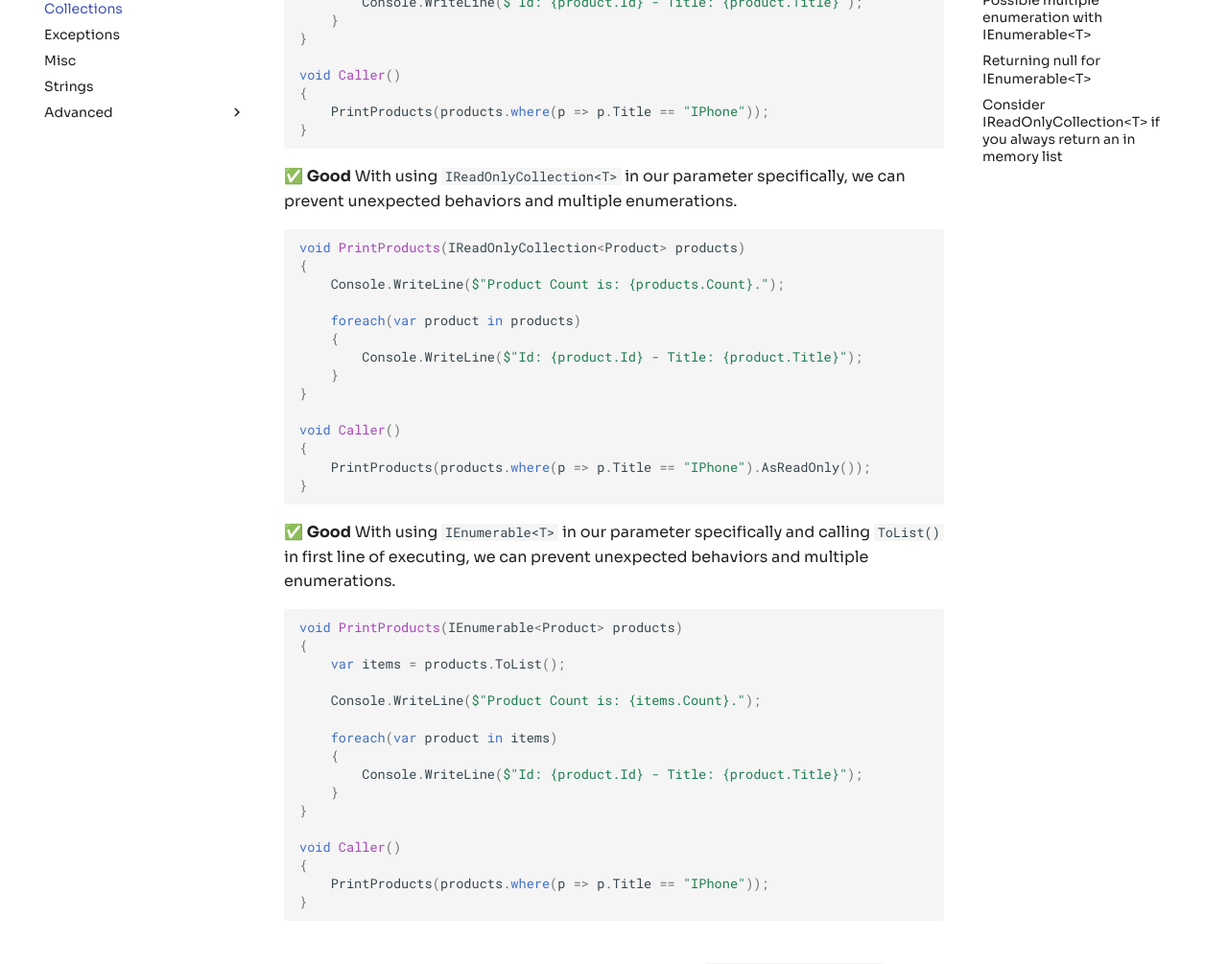
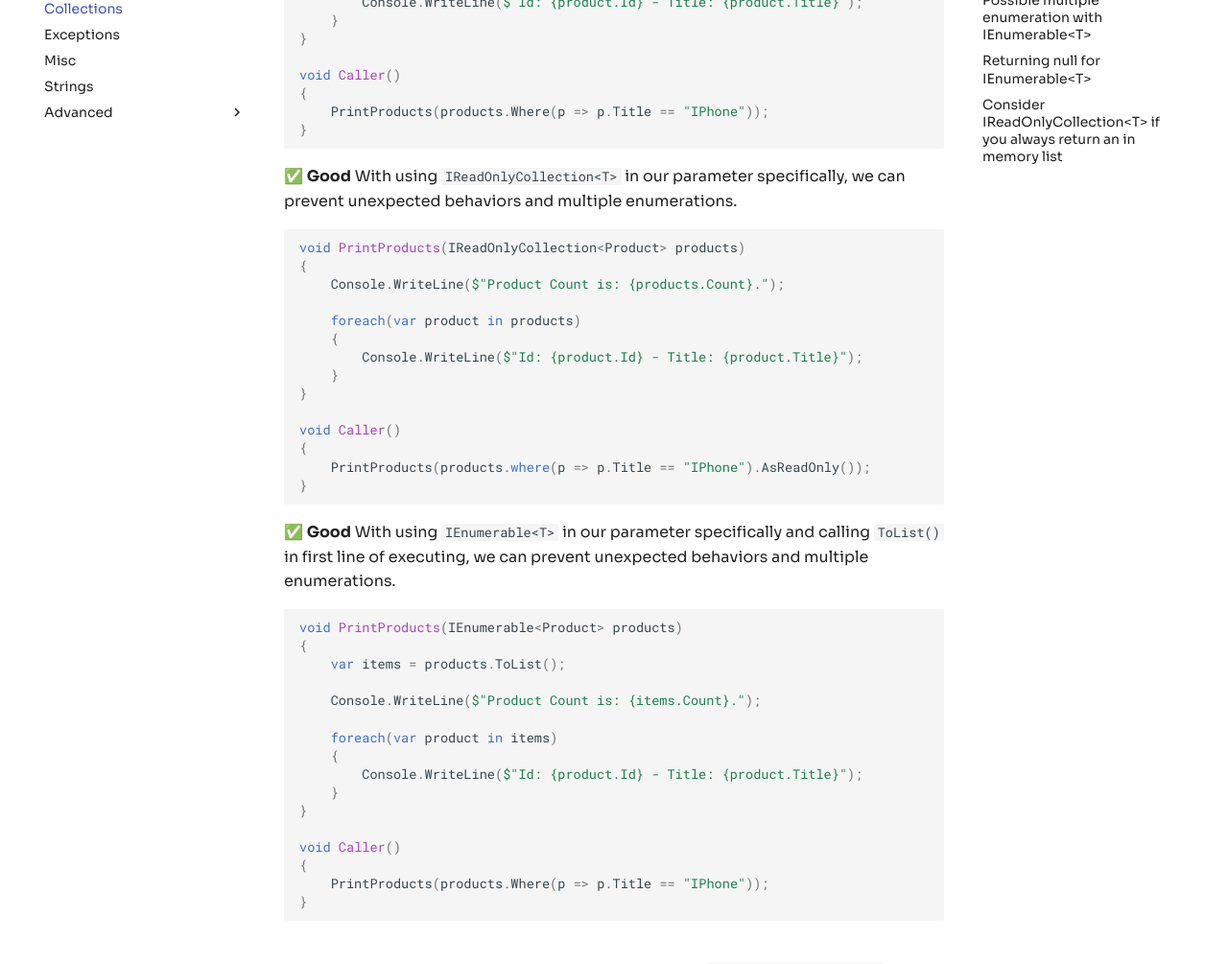
Before and after one commit to linkdotnet/tips-and-tricks, an MkDocs documentation site: the page built from docs/collections.md, in a window 1280 px wide and 1400 px high, scrolled down 550 px. Shown: the part 153-1158 px from the top of the window at 96% size. Built offline with MkDocs 1.6.1 and Material for MkDocs 9.7.7, drawn with Linux system fonts in a browser that asks for light colours; comment, search, counter and statistics services are not loaded.

````diff
--- a/docs/collections.md
+++ b/docs/collections.md
@@ -21,7 +21,7 @@ void PrintProducts(IEnumerable<Product> products)
 
 void Caller()
 {
-    PrintProducts(products.where(p => p.Title == "IPhone"));
+    PrintProducts(products.Where(p => p.Title == "IPhone"));
 }
 ```
 
@@ -59,7 +59,7 @@ void PrintProducts(IEnumerable<Product> products)
 
 void Caller()
 {
-    PrintProducts(products.where(p => p.Title == "IPhone"));
+    PrintProducts(products.Where(p => p.Title == "IPhone"));
 }
 ```
 
````
